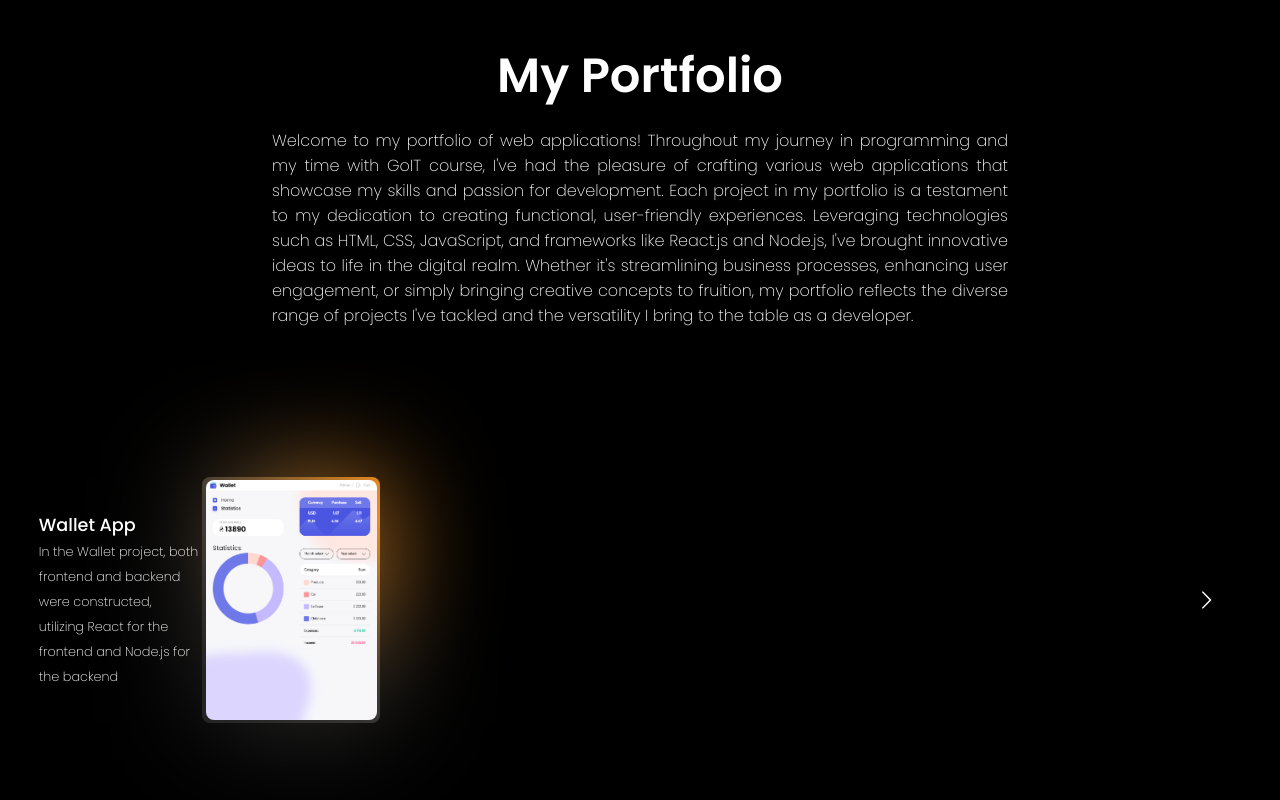
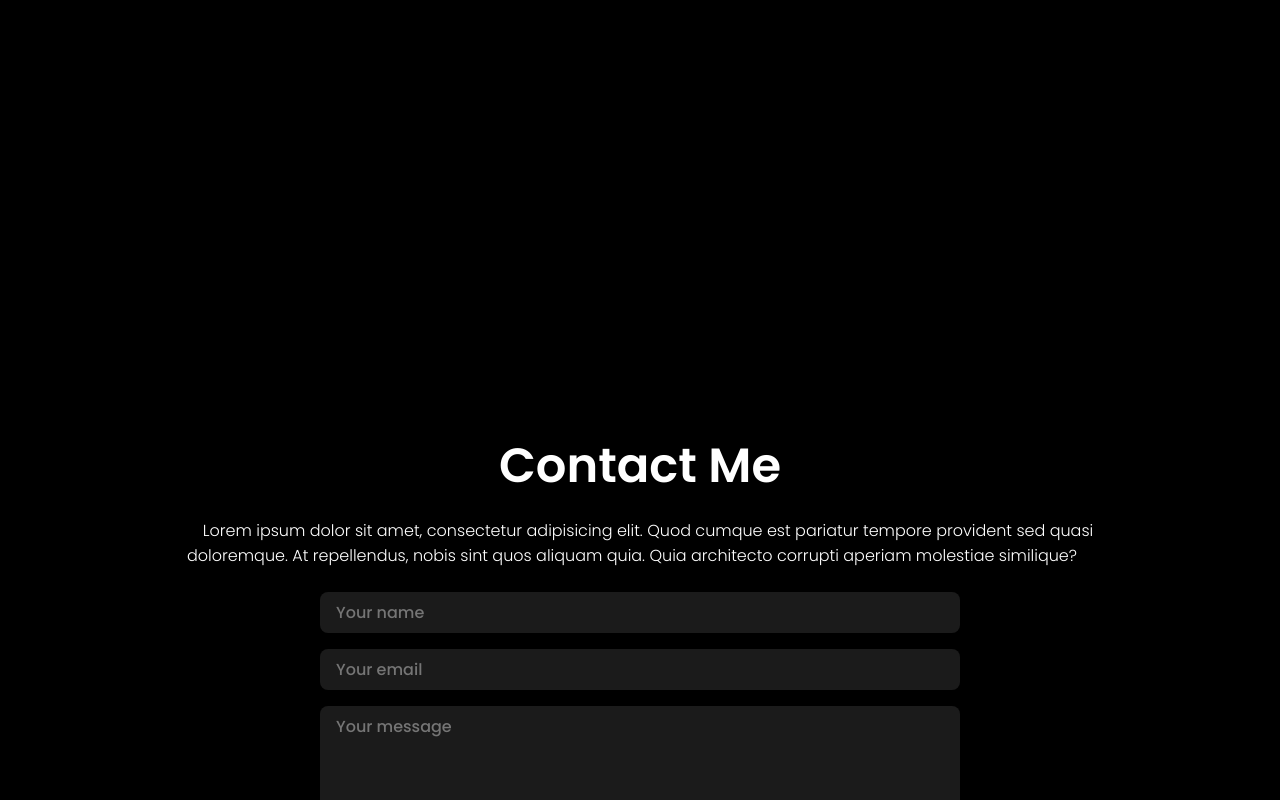
Before and after one commit to adiczq/portfolio, a React (Create React App) app: page / in a window 1280 px wide. Shown: the part 2580-3380 px from the top of the page. Built offline with nearby package versions, Linux system fonts and the light colour scheme.

Commit message:
Update Works.js

```diff
--- a/src/components/Works/Works.js
+++ b/src/components/Works/Works.js
@@ -6,22 +6,8 @@ const Works = () => {
   return (
     <div>
       <section id="works">
-        <h2 className="worksTitle">My Portfolio</h2>
-        <span className="worksDesc">
-          Welcome to my portfolio of web applications! Throughout my journey in
-          programming and my time with GoIT course, I've had the pleasure of
-          crafting various web applications that showcase my skills and passion
-          for development. Each project in my portfolio is a testament to my
-          dedication to creating functional, user-friendly experiences.
-          Leveraging technologies such as HTML, CSS, JavaScript, and frameworks
-          like React.js and Node.js, I've brought innovative ideas to life in
-          the digital realm. Whether it's streamlining business processes,
-          enhancing user engagement, or simply bringing creative concepts to
-          fruition, my portfolio reflects the diverse range of projects I've
-          tackled and the versatility I bring to the table as a developer.
-        </span>
+        <Gallery />
       </section>
-      <Gallery />
     </div>
   );
 };
```
